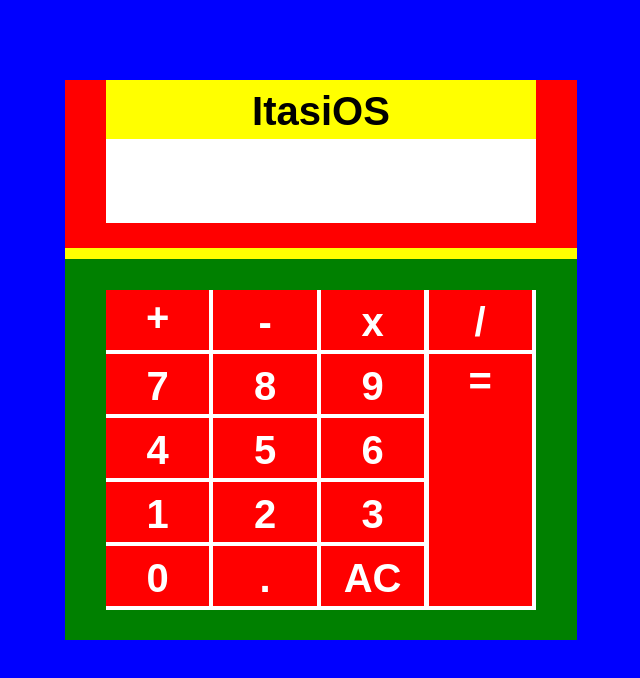
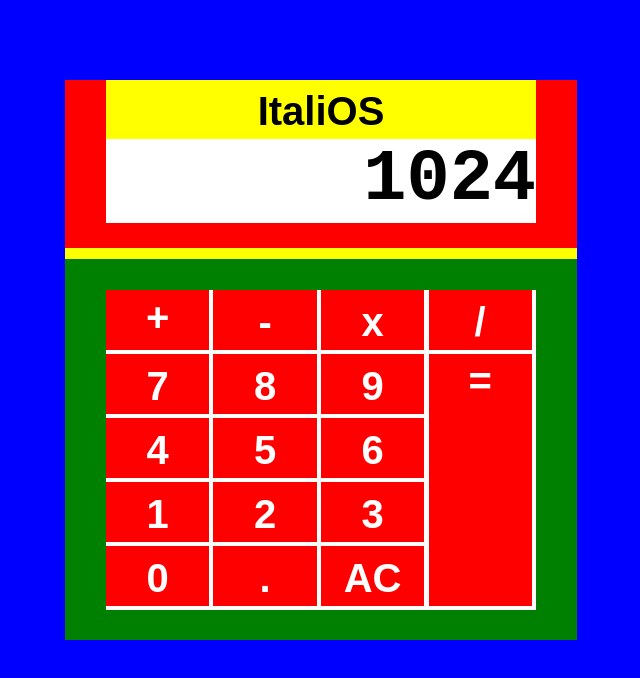
Before and after one commit to AceDev28/JS-Calculator, a plain HTML site: page Javascript Calculator/Calculator basic.html in a window 1280 px wide. Shown: the whole page, without its empty margins (319-959 px from the left). Drawn offline with Linux system fonts and the light colour scheme.

Commit message:
Add files via upload
- Change display font to Courier
- Add Style.css comment ( for review )

```diff
--- a/Javascript Calculator/Calculator basic.html
+++ b/Javascript Calculator/Calculator basic.html
@@ -12,10 +12,10 @@
         <div id="main-cal-body">
             <div id="main-cal-display">
                 <div id="above-display-logo">
-                    ItasiOS
+                    ItaliOS
                 </div>
                 <div id="output-display">
-
+                    1024
                 </div>
             </div>
             <div id="main-cal-buttons">
--- a/Javascript Calculator/Style.css
+++ b/Javascript Calculator/Style.css
@@ -3,11 +3,13 @@
     --master-bg-color: blue;
 }
 
+/* Main body */
 body
 {
     margin: 0;
 }
 
+/* Anchor */
 a
 {
     text-decoration: none;
@@ -15,11 +17,13 @@ a
     color: white;
 }
 
+/* Hover on anchor */
 a:hover
 {
     color: green;
 }
 
+/* Master div */
 #master
 {
     display: grid;
@@ -33,6 +37,7 @@ a:hover
 
 }
 
+/* Main calculator body */
 #main-cal-body
 {
     display: grid;
@@ -45,7 +50,7 @@ a:hover
     grid-row: 2 / 3;
     row-gap: 2%;
 }
-
+    /* Display part of the calculator */
     #main-cal-display
     {
         display: grid;
@@ -54,6 +59,7 @@ a:hover
         grid-template-columns: 8% auto 8%;
         grid-template-rows: 35% auto 15%;
     }
+        /* Logo above the display screen */
         #above-display-logo
         {
             display: grid;
@@ -69,16 +75,22 @@ a:hover
             font-size: 5vmin;
             font-weight: bold;
         }
+        /* Where the callculation and result will be display */
         #output-display
         {
             display: grid;
             background-color: white;
 
             grid-column: 2 / 3;
+            grid-row: 2 / 3;
 
-            grid-row: 2 / 3;
+            text-align: right;
+            font-family: 'Courier New', Courier, monospace;
+            font-size: 9vmin;
+            font-weight: bold;
         }
 
+    /* The calculator part for button */
     #main-cal-buttons
     {
         display: grid;
@@ -87,6 +99,7 @@ a:hover
         grid-template-columns: 8% auto 8%;
         grid-template-rows: 8% auto 8%;
     }
+        /* The box that contain the buttons */
         #calculator-button-box
         {
             display: grid;
@@ -100,7 +113,7 @@ a:hover
             grid-template-rows: 19% 19% 19% 19% 19%;
 
         }
-
+            /* Normal button format */
             .calculator-normal-button
             {
                 display: grid;
@@ -113,6 +126,7 @@ a:hover
                 font-weight: bold;
             }
 
+            /* The bigger button size for the equal size */
             #custom-equal-sign
             {
                 grid-column: 4 / 5;
```
